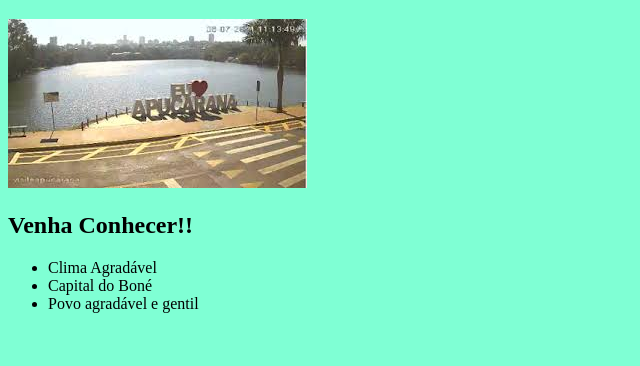
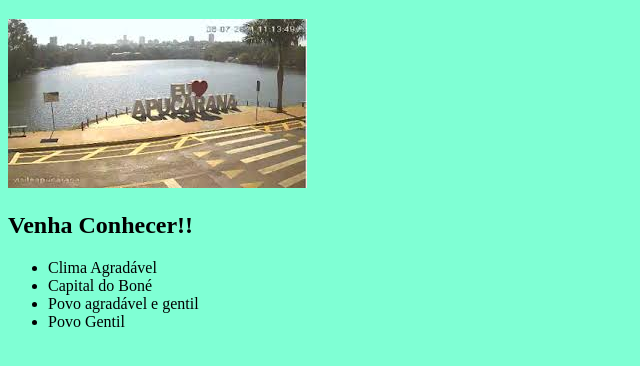
Before and after one commit to ProfMariaClara/grupoi2, a plain HTML site: page index.html in a window 1280 px wide. Shown: the part 432-798 px from the top of the page, without its empty margins (0-640 px from the left). Drawn offline with Linux system fonts and the light colour scheme.

Commit message:
Update index.html

```diff
--- a/index.html
+++ b/index.html
@@ -8,7 +8,8 @@
 </head>
 <body>
    <h1> Cidade Linda </h1>
-   <img id="cambe" src="imagem1.jpeg"><ol>
+   <img id="cambe" src="imagem1.jpeg">
+    <ol>
     <li> Grande Centro Urbano</li>
     <li> Povo bonito</li>
     <li> Cidade das Flores</li>
@@ -20,6 +21,7 @@
     <li>Clima Agradável</li>
     <li>Capital do Boné</li>
     <li> Povo agradável e gentil</li>
+    <li> Povo Gentil</li>
    </ul>
 </body>
 </html>
```
